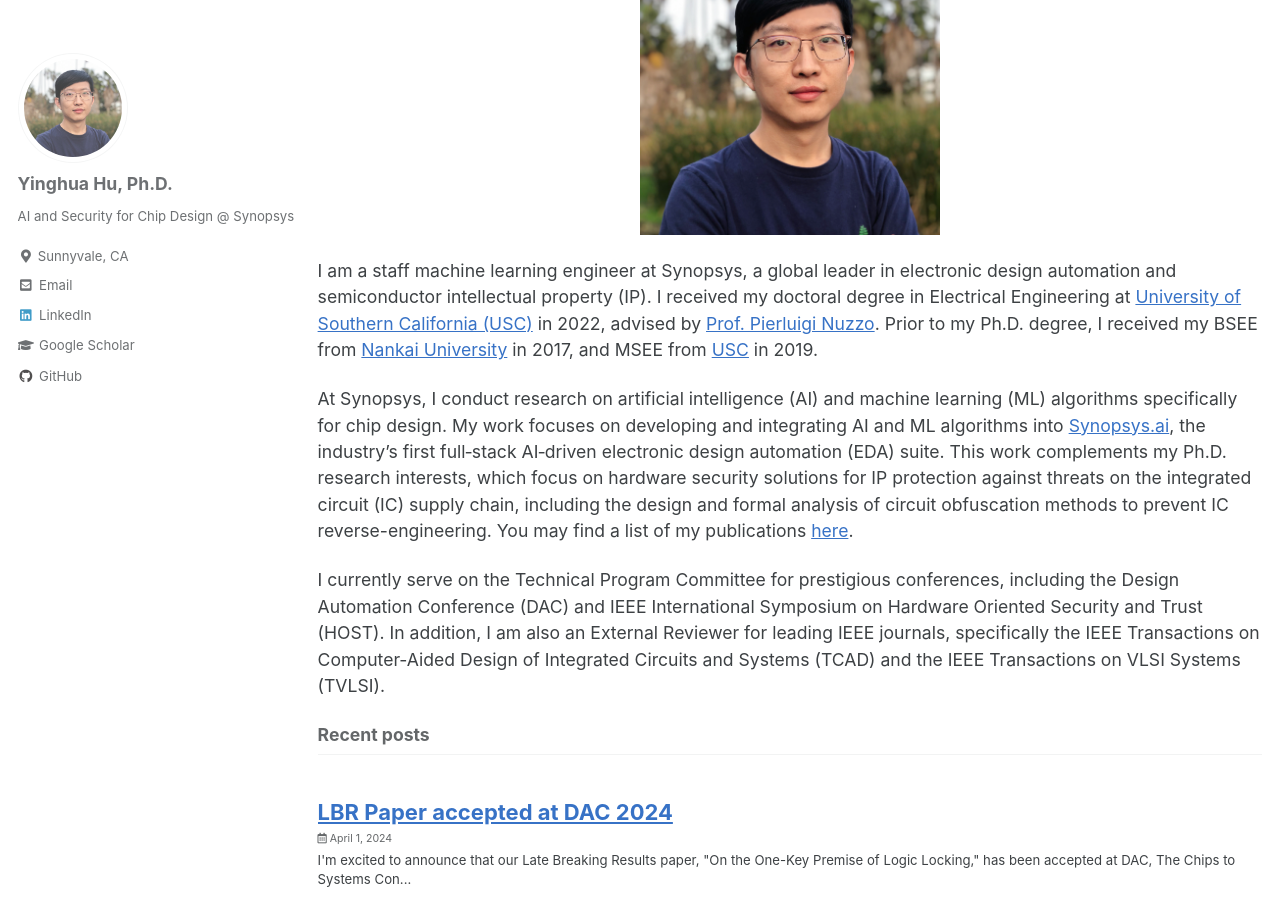
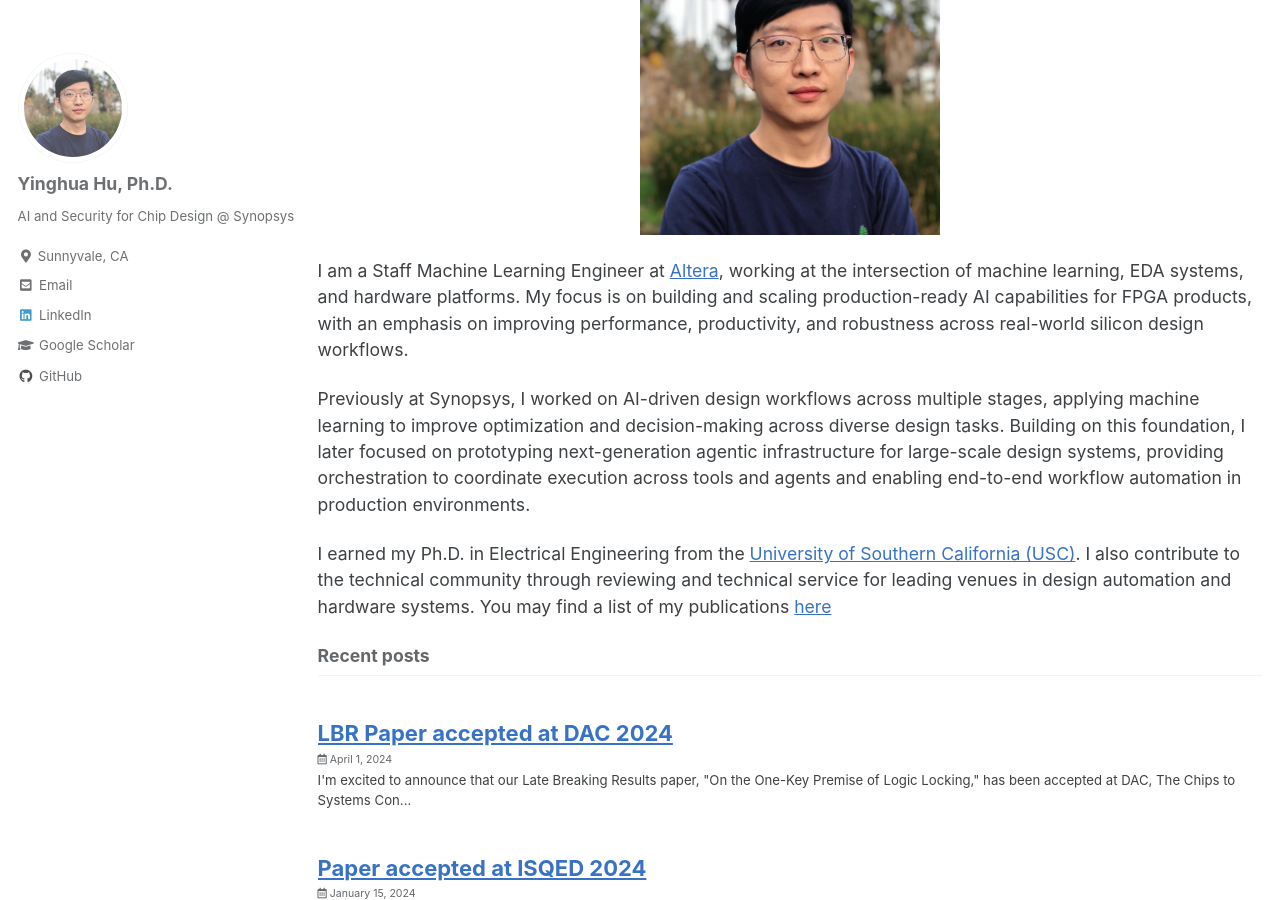
Before and after one commit to yinghuah/yinghuah.github.io, a Jekyll site: the page built from index.html, in a window 1280 px wide and 900 px high, scrolled down 242 px. Built offline with Jekyll 4.4.1, drawn with Linux system fonts in a browser that asks for light colours; cached includes are drawn as plain includes; the list of posts is cut into pages by our own code.

Commit message:
Position update

```diff
--- a/_layouts/home.html
+++ b/_layouts/home.html
@@ -10,16 +10,15 @@ classes: wide
 <p style="text-align:center;">
 <img src="/assets/images/Yinghua_Hu_profile.JPG" alt="profile_photo" style="width:300px;height:300px;">
 </p>
+
 <p>
-  I am a staff machine learning engineer at Synopsys, a global leader in electronic design automation and semiconductor intellectual property (IP). I received my doctoral degree in Electrical Engineering at <a href="https://www.usc.edu/">University of Southern California (USC)</a> in 2022, advised by <a href="https://descyphy.usc.edu/">Prof. Pierluigi Nuzzo</a>. Prior to my Ph.D. degree, I received my BSEE from <a href="https://en.nankai.edu.cn/">Nankai University</a> in 2017, and MSEE from <a href="https://www.usc.edu/">USC</a> in 2019.
+  I am a Staff Machine Learning Engineer at <a href="https://www.altera.com/">Altera</a>, working at the intersection of machine learning, EDA systems, and hardware platforms. My focus is on building and scaling production-ready AI capabilities for FPGA products, with an emphasis on improving performance, productivity, and robustness across real-world silicon design workflows.
 </p>
 <p>
-  At Synopsys, I conduct research on artificial intelligence (AI) and machine learning (ML) algorithms specifically for chip design. My work focuses on developing and integrating AI and ML algorithms into <a href="https://www.synopsys.com/ai/ai-powered-eda.html">Synopsys.ai</a>, the industry’s first full‑stack AI‑driven electronic design automation (EDA) suite.
-  This work complements my Ph.D. research interests, which focus on hardware security solutions for IP protection against threats on the integrated circuit (IC) supply chain, including the design and formal analysis of circuit obfuscation methods to prevent IC reverse-engineering. You may find a list of my publications <a href="/publication/">here</a>.
+  Previously at Synopsys, I worked on AI-driven design workflows across multiple stages, applying machine learning to improve optimization and decision-making across diverse design tasks. Building on this foundation, I later focused on prototyping next-generation agentic infrastructure for large-scale design systems, providing orchestration to coordinate execution across tools and agents and enabling end-to-end workflow automation in production environments.
 </p>
 <p>
-  I currently serve on the Technical Program Committee for prestigious conferences, including the Design Automation Conference (DAC) and IEEE International Symposium on Hardware Oriented Security and Trust (HOST). In addition, I am also an External Reviewer for leading IEEE journals, specifically the IEEE Transactions on Computer-Aided Design of Integrated Circuits and Systems (TCAD) and the IEEE Transactions on VLSI Systems (TVLSI).
-<!-- </h3> -->
+  I earned my Ph.D. in Electrical Engineering from the <a href="https://www.usc.edu/">University of Southern California (USC)</a>. I also contribute to the technical community through reviewing and technical service for leading venues in design automation and hardware systems. You may find a list of my publications <a href="/publication/">here</a>
 </p>
 
 <!-- <h3>News</h3> -->
```
